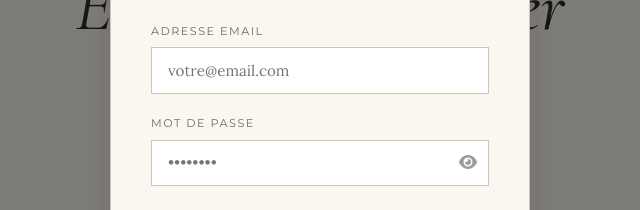
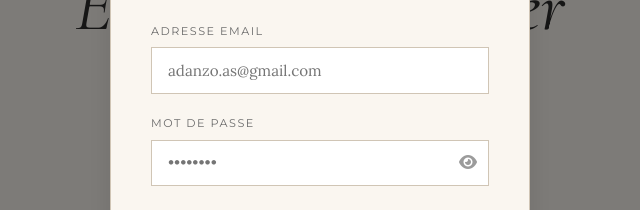
Before and after one commit to albayad/adanzo, a plain HTML site: page index.html in a window 1280 px wide. Both pictures are taken after a click on the link "CONNEXION". Shown: the part 283-493 px from the top of the page, 320-960 px from the left. Drawn offline with nearby package versions, Linux system fonts and the light colour scheme.

```diff
--- a/index.html
+++ b/index.html
@@ -597,7 +597,7 @@
                 <form id="loginForm">
                     <div class="form-group">
                         <label>Adresse email</label>
-                        <input type="email" id="loginEmail" required placeholder="votre@email.com">
+                        <input type="email" id="loginEmail" required placeholder="adanzo.as@gmail.com">
                     </div>
                     <div class="form-group">
                         <label>Mot de passe</label>
```
